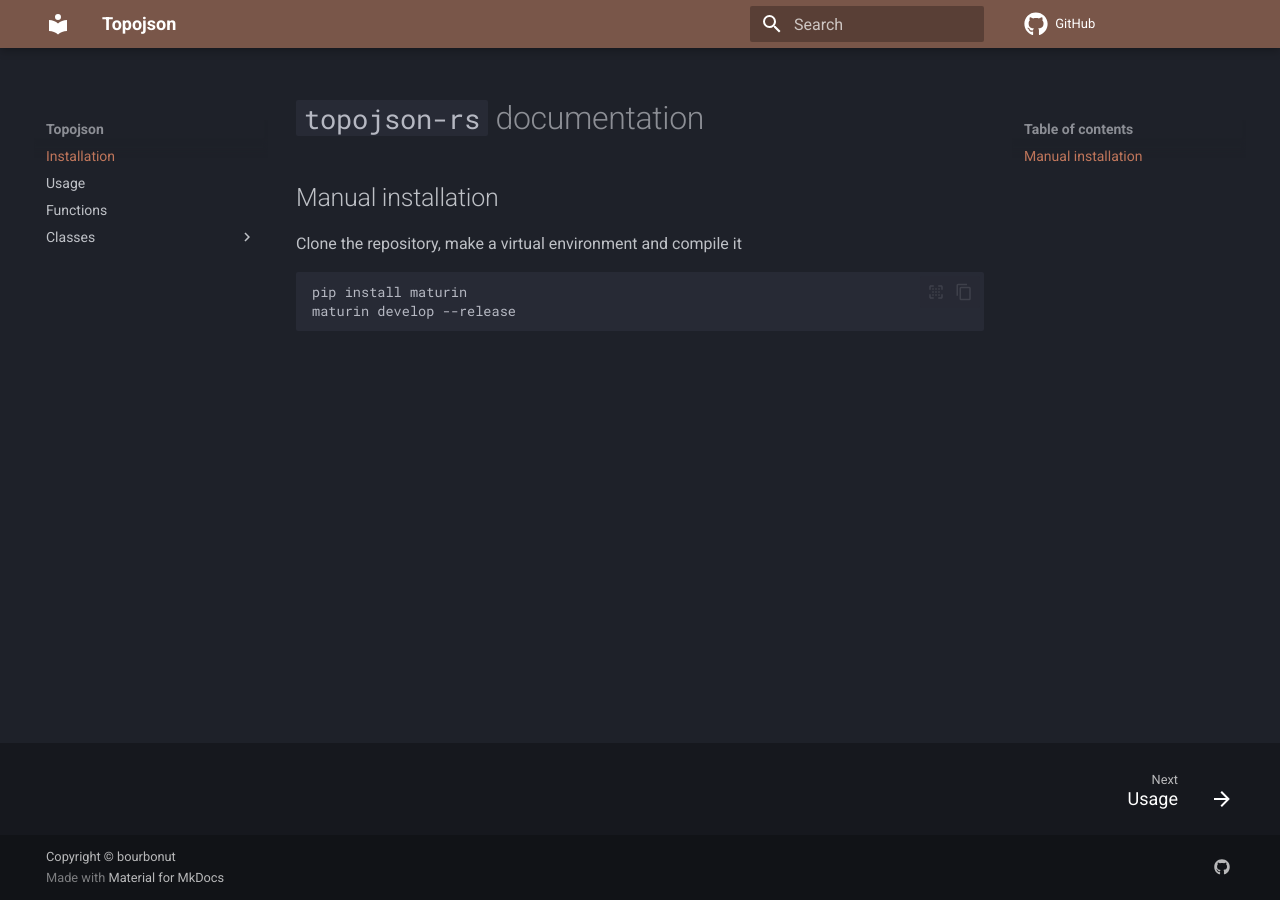
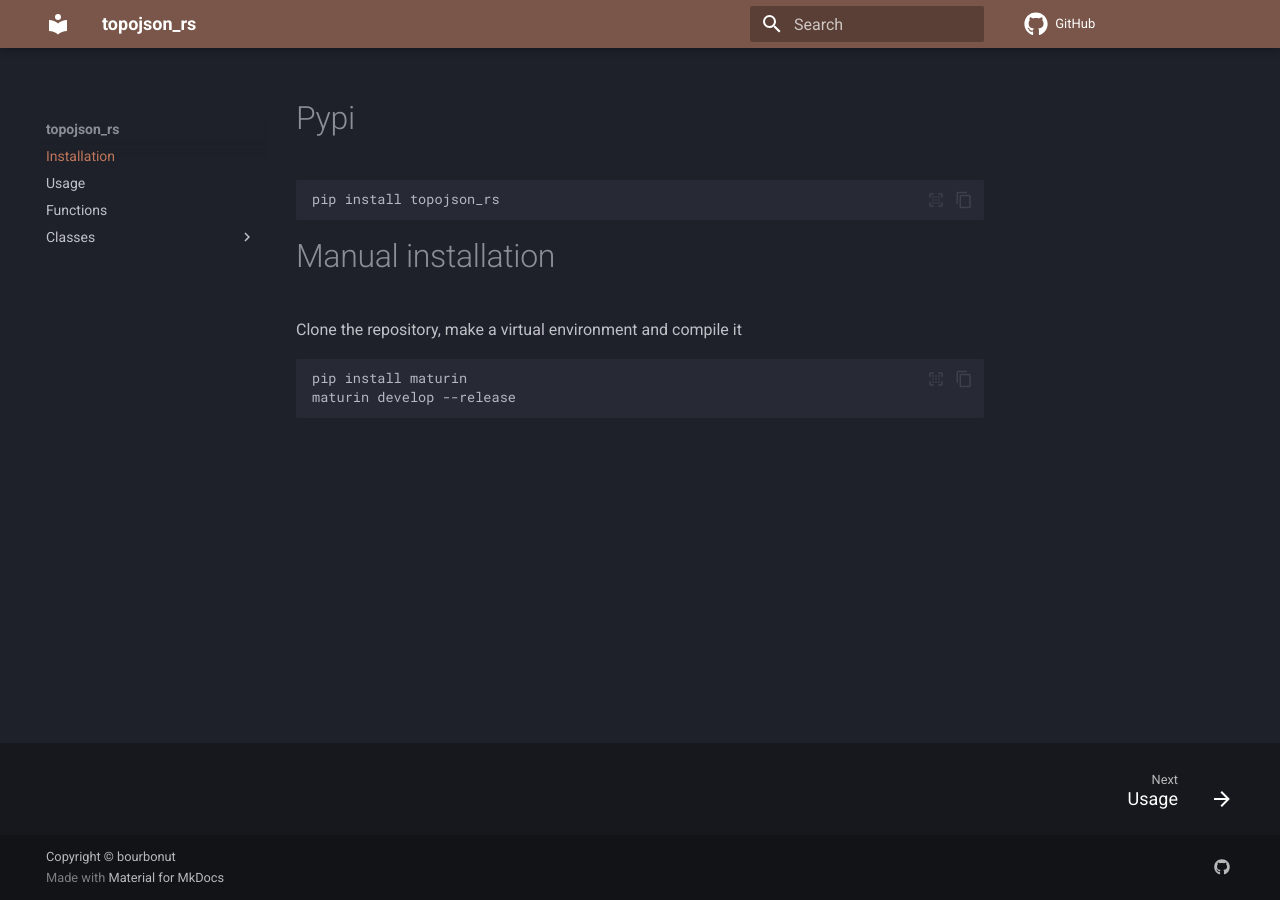
Before and after one commit to bourbonut/topojson-rs, an MkDocs documentation site: the page built from docs/index.md, in a window 1280 px wide. Built offline with MkDocs 1.6.1 and Material for MkDocs 9.7.7, drawn with Linux system fonts in a browser that asks for light colours; comment, search, counter and statistics services are not loaded.

Commit message:
Update documentation and types

````diff
--- a/docs/index.md
+++ b/docs/index.md
@@ -2,9 +2,13 @@
 title: Installation
 ---
 
-# `topojson-rs` documentation
+# Pypi
 
-## Manual installation
+```bash
+pip install topojson_rs
+```
+
+# Manual installation
 
 Clone the repository, make a virtual environment and compile it
 
--- a/mkdocs.yml
+++ b/mkdocs.yml
@@ -1,4 +1,4 @@
-site_name: Topojson
+site_name: topojson_rs
 site_url: https://bourbonut.github.io/topojson
 site_description: Implementation of topojson-client in Rust for creating native Python extension.
 site_author: Benjamin Bourbon
````
Also changed, not shown: docs/api/functions.md (+2 -0 lines), docs/usage.md (+37 -13 lines), 1 other file.
